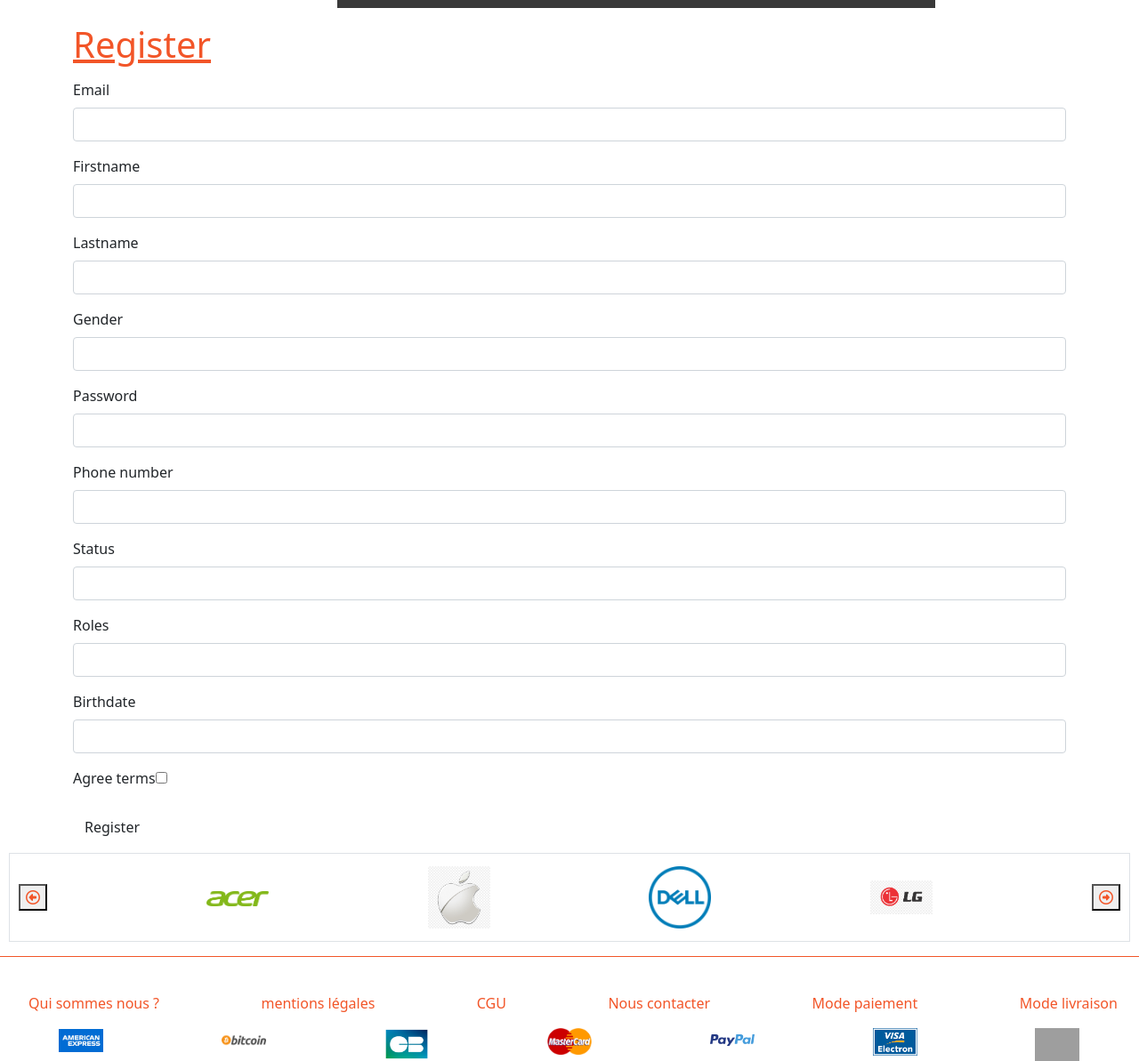
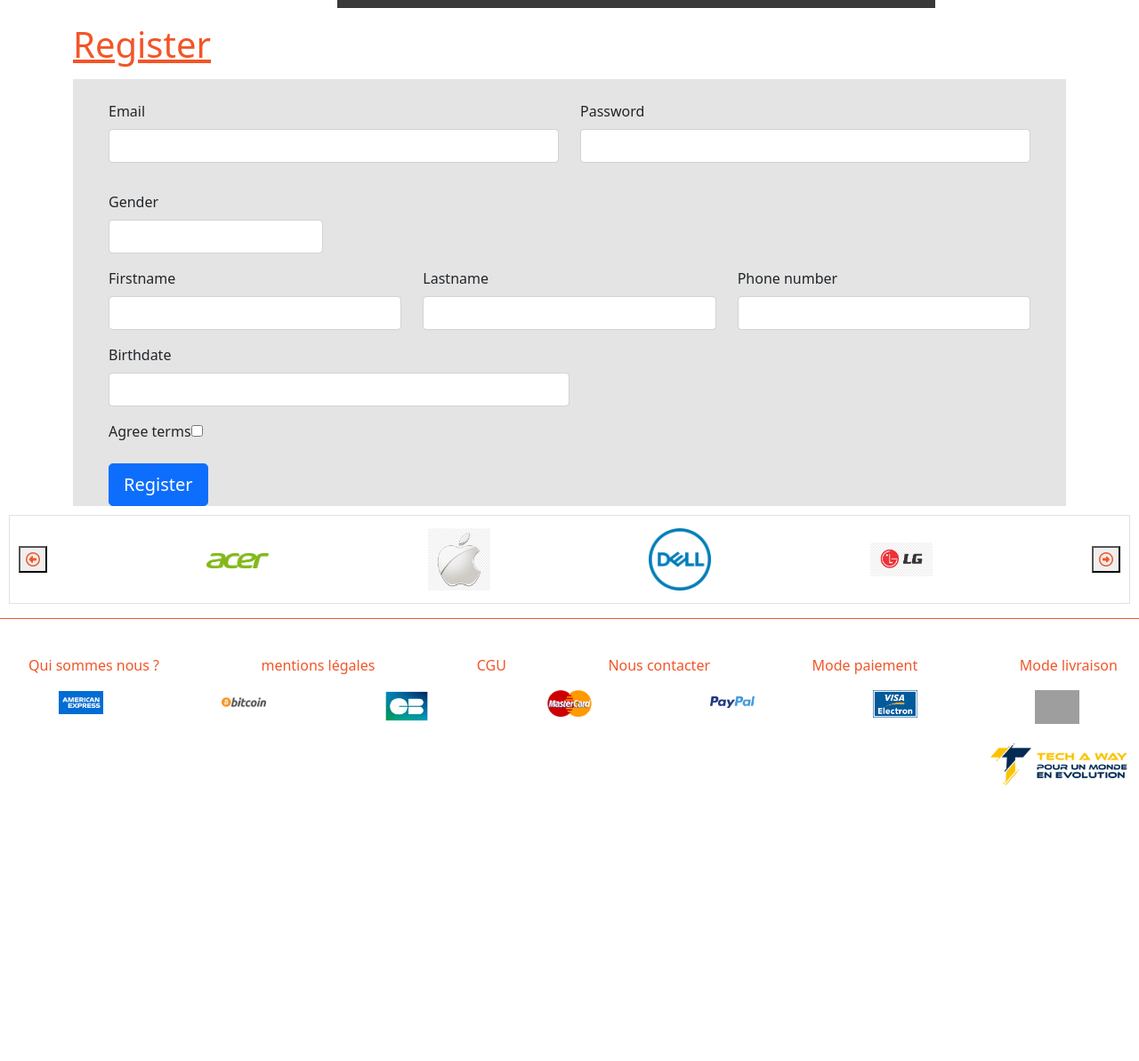
Before and after one commit to QUENTINBenoit/Tech_A_Way, a Symfony app: template tech_a_way/templates/registration/register.html.twig in a window 1280 px wide. Shown: the part 105-1298 px from the top of the page at 89% size. After the commit the page ends 988 px from the top, so only its background shows below. Run offline with Twig, Linux system fonts and the light colour scheme; the template is opened without the code that fills it, so the values that code supplies are empty; form fields are guessed from the names that the template uses; some libraries are stand-ins or nearby versions; some web fonts are replaced; grey boxes are pictures that could not be loaded.

Commit message:
parameter page register (twig and RegistrationFormType)

```diff
--- a/tech_a_way/src/Entity/User.php
+++ b/tech_a_way/src/Entity/User.php
@@ -96,6 +96,7 @@ class User implements UserInterface, PasswordAuthenticatedUserInterface
         $this->addresses = new ArrayCollection();
         $this->createdAt = new DateTime();
         $this->updatedAt = new DateTime();
+        $this->status = 1;
     }
 
 
--- a/tech_a_way/templates/registration/register.html.twig
+++ b/tech_a_way/templates/registration/register.html.twig
@@ -1,24 +1,68 @@
 {% extends 'base.html.twig' %}
 
-{% block title %}Register{% endblock %}
+{% block title %}Register
+{% endblock %}
 
 {% block body %}
+
+
 	<main class="container">
 		<h1>Register</h1>
+		<section class="container-lg">
+			<div class="container-fluid mx-lg-auto d-flex justify-content-center">
+
+
+				<div class="row g-3 mt-2 d-flex justify-content-center">
 					{{ form_start(registrationForm) }}
+					<div class="container">
+						<div class="row">
+							<div class="col-md-6 mb-3">
 								{{ form_row(registrationForm.email) }}
-            {{ form_row(registrationForm.firstname) }}
-            {{ form_row(registrationForm.lastname) }}
-            {{ form_row(registrationForm.gender) }}
+							</div>
+							<div class="col-md-6 mb-3">
 								{{ form_row(registrationForm.plainPassword, {
                                     label: 'Password'
                                 }) }}
+							</div>
+						</div>
+					</div>
+					<div class="container">
+						<div class="row">
+							<div class="col-md-3">
+								{{ form_row(registrationForm.gender) }}
+							</div>
+
+							<div class="container">
+								<div class="row gy-3">
+									<div class="col-md-4">
+										{{ form_row(registrationForm.firstname) }}
+
+									</div>
+									<div class="col-md-4">
+										{{ form_row(registrationForm.lastname) }}
+									</div>
+									<div class="col-md-4">
 										{{ form_row(registrationForm.phone_number) }}
-            {{ form_row(registrationForm.status) }}
-            {{ form_row(registrationForm.roles) }}
+									</div>
+
+								</div>
+								<div class="col-md-6">
 									{{ form_row(registrationForm.birthdate) }}
+								</div>
+								<div class="col-md-3">
 									{{ form_row(registrationForm.agreeTerms) }}
-            <button type="submit" class="btn">Register</button>
+								</div>
+								<div class="col-12">
+									<button type="submit" class="btn btn-lg btn-primary">Register</button>
 									{{ form_end(registrationForm) }}
+								</div>
+							</div>
+						</div>
+					</div>
+				</div>
+
+
+			</div>
+		</section>
 	</main>
 {% endblock %}
```
Also changed, not shown: tech_a_way/src/Form/RegistrationFormType.php (+17 -17 lines). Lines whose indentation alone changed are shown as unchanged.
